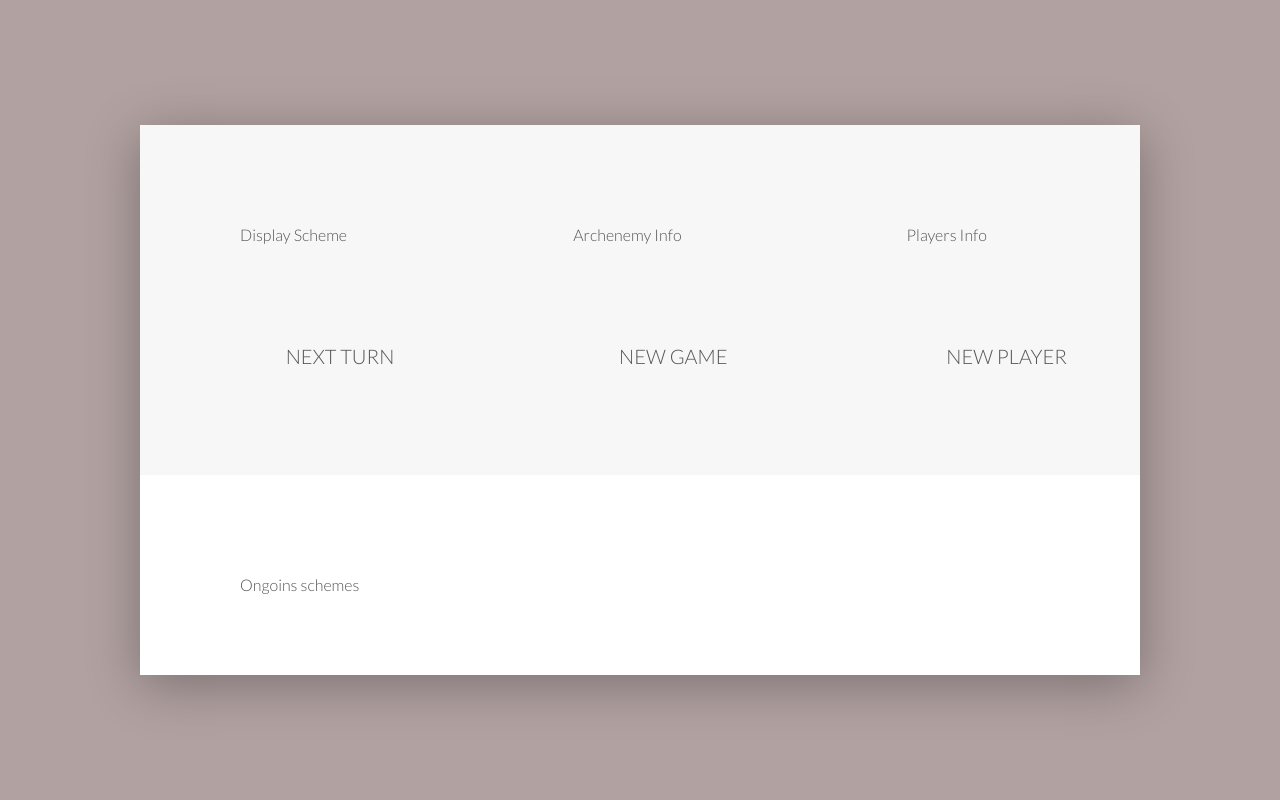
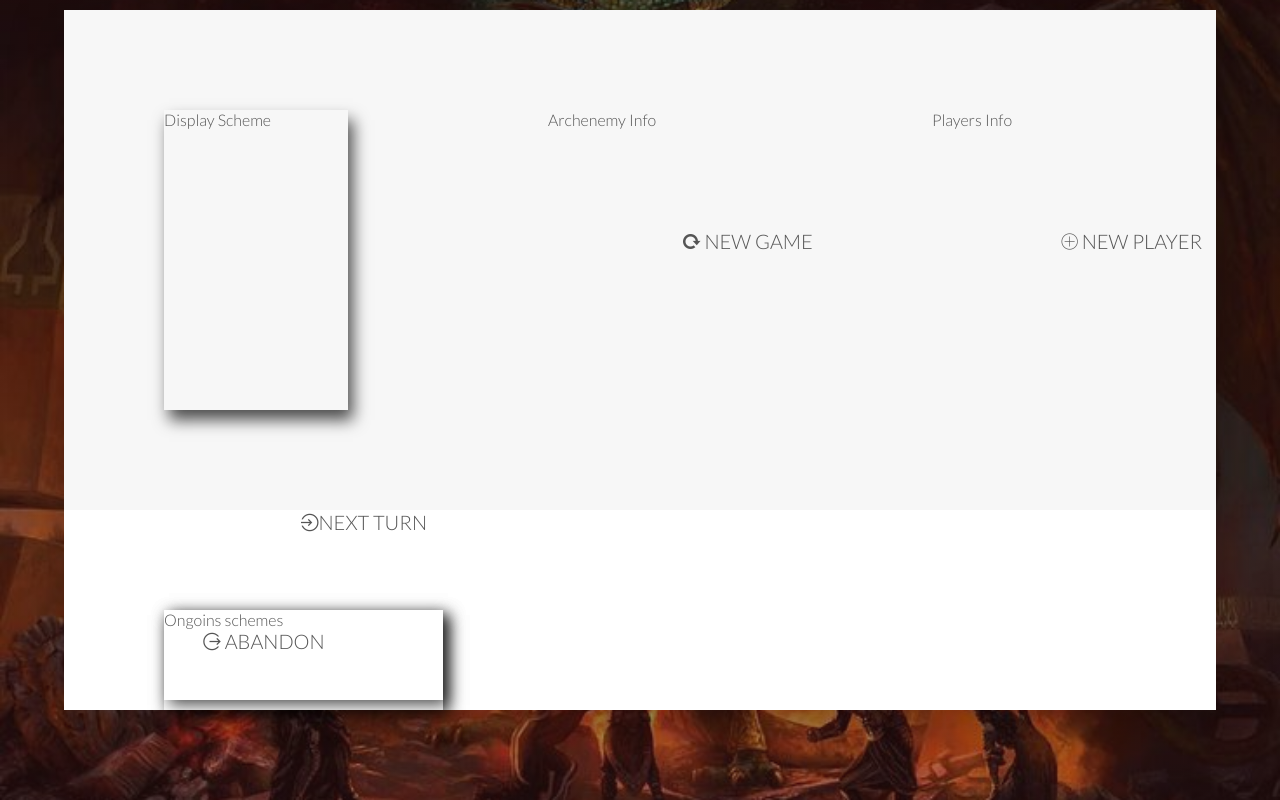
Before and after one commit to htorres09/archenemy, a plain HTML site: page index.html in a window 1280 px wide. Drawn offline with nearby package versions, Linux system fonts and the light colour scheme.

Commit message:
Modified Layout
Editted CSS
Index.html Layout
Added back.jpg

```diff
--- a/index.html
+++ b/index.html
@@ -12,25 +12,30 @@
   <div class="wrapper clearfix">
 
     <div class="scheme-panel active">
-      Display Scheme
+        <div class="scheme">Display Scheme</div>
       <div class="btn-panel">
-        <button>Next Turn</button>
+        <button><i class="ion-log-in"></i>Next Turn</button>
       </div>
     </div>
     <div class="archenemy-panel active">
       Archenemy Info
       <div class="btn-panel">
-        <button>New Game</button>
+        <button><i class="ion-refresh"></i> New Game</button>
       </div>
     </div>
     <div class="players-panel active">
       Players Info
       <div class="btn-panel">
-        <button>New Player</button>
+        <button><i class="ion-ios-plus-outline"></i> New Player</button>
       </div>
     </div>
     <div class="ongoing-panel">
-      Ongoins schemes
+        <div class="ongoing">
+            <div class="scheme-mini">
+                Ongoins schemes
+                <button><i class="ion-log-out"></i> Abandon</button>
+            </div>
+        </div>
     </div>
   </div>
 </body>
--- a/site.css
+++ b/site.css
@@ -18,9 +18,10 @@ body {
 }
 
 .wrapper {
-    width: 1000px;
+    background: rgba(0,0,0,0.45);
+    width: 90% /*1000px*/;
     position: absolute;
-    top: 50%;
+    top: 45%;
     left: 50%;
     transform: translate(-50%, -50%);
     background-color: #fff;
@@ -46,14 +47,14 @@ body {
 .scheme-panel {
     width: 33.33%;
     float: left;
-    height: 350px;
+    height: 500px;
     padding: 100px;
 }
 
 .ongoing-panel{
-  width: 100%;
+  width: 90%;
   float: left;
-  height: 150px;
+  height: 200px;
   padding: 100px;
 }
 
@@ -63,7 +64,7 @@ button {
     /*position: absolute;*/
     width: 200px;
     left: 50%;
-    transform: translateX(-50%);
+    /*transform: translateX(-50%);*/
     color: #555;
     background: none;
     border: none;
@@ -74,6 +75,10 @@ button {
     font-weight: 300;
     transition: background-color 0.3s, color 0.3s;
 }
+
+button:hover { font-weight: 600; }
+button:hover i { margin-right: 20px; }
+button:focus{ outline: none; }
 
 /* PLAYERS*/
 .player {
@@ -161,12 +166,20 @@ button {
 /*SCHEMES*/
 .scheme {
     /*position: absolute;*/
-    left: 10%;
-    transform: translateX(-50%);
+    /*left: 10%;*/
+    /*transform: translateX(-50%);*/
+    top: 10px;
     height: 300px;
-    box-shadow: 0px 10px 60px rgba(0,0,0,0.10);
+    box-shadow: 5px 10px 15px rgba(0,0,0,0.69);
 }
 
-.scheme .ongoing {
+.ongoing {
     height: 100px;
+    width: 33.33%;
+    box-shadow: 5px 5px 15px rgba(0,0,0,0.69);
 }
+
+.scheme-mini {
+    height: 90px;
+    box-shadow: 5px 5px 15px rgba(0,0,0,0.69);
+}
```
Also changed, not shown: back.jpg (added).
